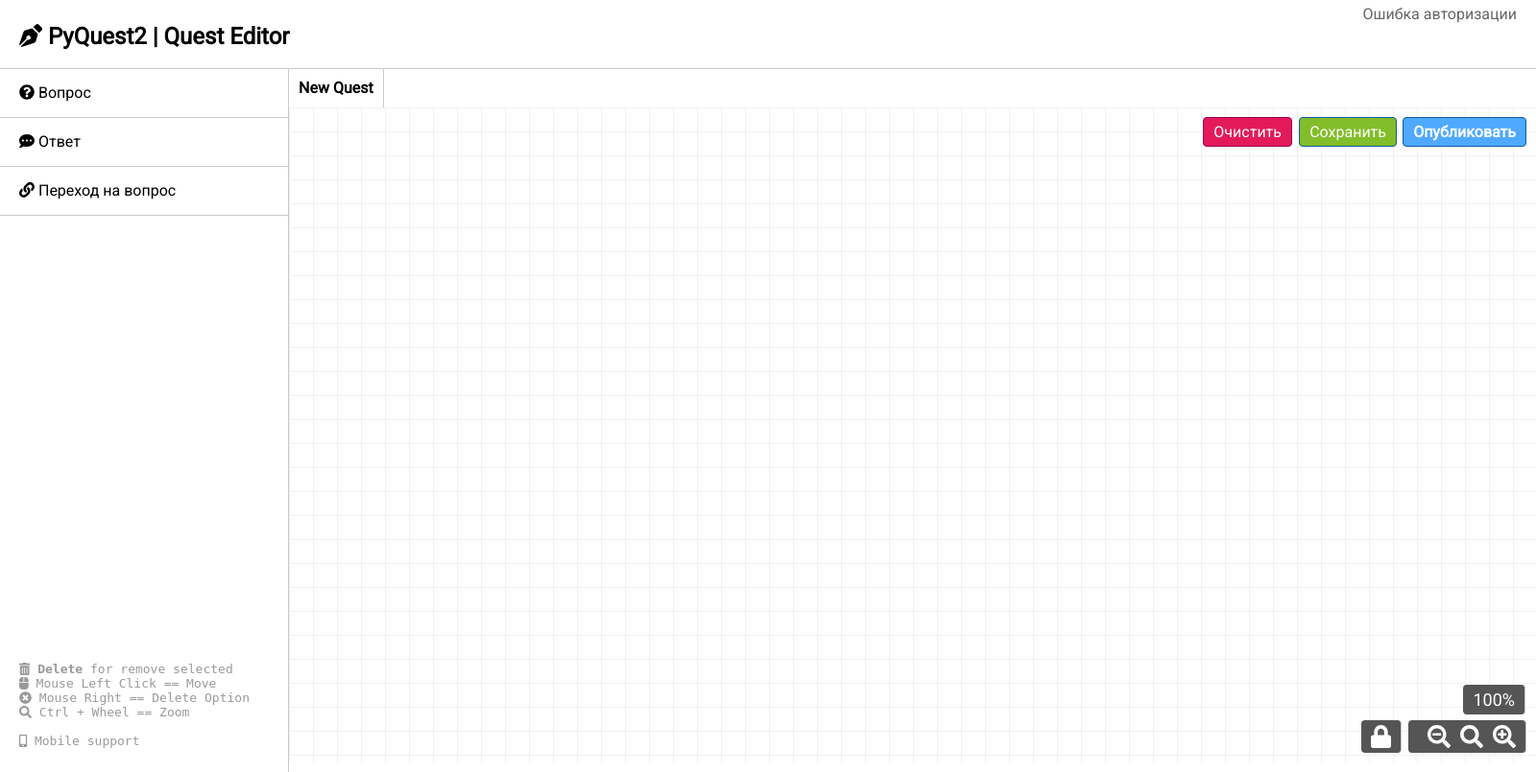
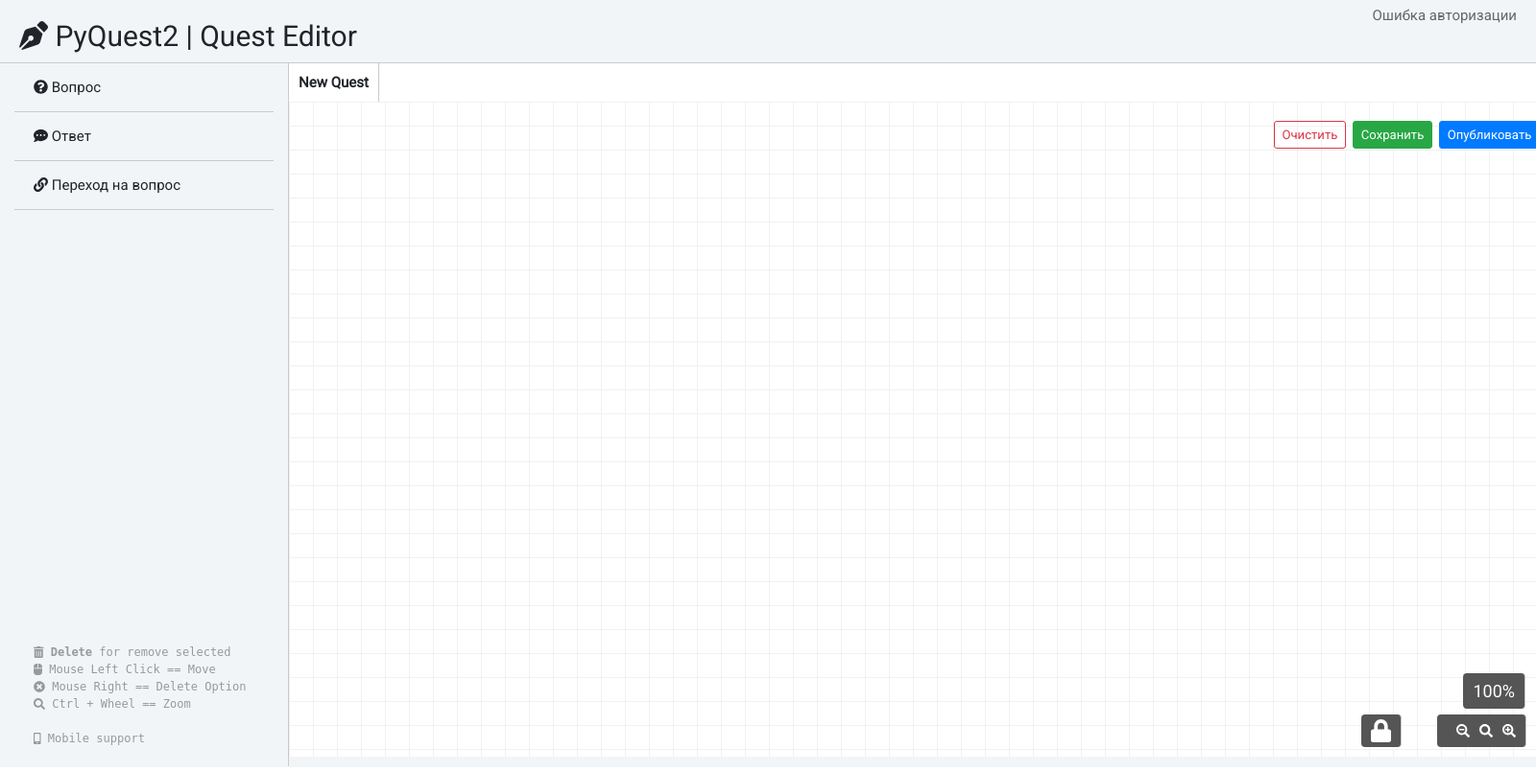
Before and after one commit to Granduca/PYQuest2, a Flask app: template web/quest_editor/templates/quest_editor.html in a window 1600 px wide; the page is wider, and only the part inside the window is pictured. Shown: that part at 96% size. Run offline with Flask 2, Linux system fonts and the light colour scheme; the template is opened without the code that fills it, so the values that code supplies are empty; some libraries are stand-ins or nearby versions.

Commit message:
add: bootstrap for editor add: profile modal fix: minor fixes

```diff
--- a/web/profile/static/style.css
+++ b/web/profile/static/style.css
@@ -1,13 +1,8 @@
-body {
-    background-color: #f2f5f8;
-    border-radius: 10px
-}
-
 .card {
     width: 500px;
     border: none;
     border-radius: 10px;
-    background-color: #fff
+    background-color: #f2f5f8
 }
 
 .stats {
--- a/web/profile/templates/profile_modal.html
+++ b/web/profile/templates/profile_modal.html
@@ -1,5 +1,5 @@
 <link rel="stylesheet" href="{{ url_for('profile.static', filename='style.css')}}">
-<div class="container mt-5 d-flex justify-content-center">
+<div class="container d-flex justify-content-center">
     <div class="card p-3">
         <div class="d-flex align-items-center">
             {% if google_upic %}
--- a/web/quest_editor/static/style.css
+++ b/web/quest_editor/static/style.css
@@ -38,6 +38,8 @@ html, body {
   height: 100vh;
   overflow: hidden;
   font-family: 'Roboto', sans-serif;
+  font-size: 15px;
+  background-color: #f2f5f8;
 }
 
 header {
@@ -61,6 +69,7 @@ header a {
   padding-left: 20px;
   font-family: monospace;
   color: #999999;
+  font-size: 12px;
 }
 
 #s-rectBox {
@@ -169,47 +178,20 @@ cursor: pointer;
   font-weight: bold;
 }
 
-.btn-export {
+.btn-block {
+  width: 20%;
   float: right;
   position: absolute;
   top: 10px;
-  right: 10px;
-  color: white;
-  font-weight: bold;
-  border: 1px solid #0e5ba3;
-  background: #4ea9ff;
-  padding: 5px 10px;
-  border-radius: 4px;
-  cursor: pointer;
+  right: 20px;
   z-index: 5;
+  padding: .175rem .45rem;
 }
 
-.btn-save {
-  float: right;
-  position: absolute;
-  top: 10px;
-  right: 145px;
-  color: white;
-  border: 1px solid #0e5ba3;
-  background: #82bd2a;
-  padding: 5px 10px;
-  border-radius: 4px;
-  cursor: pointer;
-  z-index: 5;
+.nav-block {
+  padding: .175rem .45rem;
 }
 
-.btn-clear {
-  float: right;
-  position: absolute;
-  top: 10px;
-  right: 254px;
-  color: white;
-  border: 1px solid #96015b;
-  background: #e3195a;
-  padding: 5px 10px;
-  border-radius: 4px;
-  cursor: pointer;
-  z-index: 5;
 }
 .swal-wide{
     width:80% !important;
--- a/web/quest_editor/templates/quest_editor.html
+++ b/web/quest_editor/templates/quest_editor.html
@@ -16,32 +16,32 @@
     <meta name="description" content="Node editor">
     <link rel="icon" href="{{ url_for('quest_editor.static', filename='img/favicon.ico') }}">
     <link rel="stylesheet" href="{{ url_for('quest_editor.static', filename='node_modules/izitoast/dist/css/iziToast.min.css')}}">
+    <link rel="stylesheet" href="{{ url_for('static', filename='node_modules/bootstrap/dist/css/bootstrap.min.css')}}">
     <link rel="stylesheet" href="{{ url_for('quest_editor.static', filename='node_modules/drawflow/dist/drawflow.min.css')}}">
     <link rel="stylesheet" href="{{ url_for('quest_editor.static', filename='node_modules/@fortawesome/fontawesome-free/css/all.min.css')}}">
     <link href="https://fonts.googleapis.com/css2?family=Roboto&display=swap" rel="stylesheet">
     <link rel="stylesheet" href="{{ url_for('quest_editor.static', filename='node_modules/selectables/selectables.css')}}">
     <link rel="stylesheet" type="text/css" href="{{ url_for('quest_editor.static', filename='style.css')}}" />
+    <script src="{{ url_for('static', filename='lang/js/lang.js')}}" type="text/javascript"></script>
 </head>
 <body>
-    <script src="{{ url_for('static', filename='lang/js/lang.js')}}" type="text/javascript"></script>
+    <script src="{{ url_for('quest_editor.static', filename='node_modules/izitoast/dist/js/iziToast.min.js')}}" type="text/javascript"></script>
+    <script src="{{ url_for('quest_editor.static', filename='node_modules/jquery/dist/jquery.min.js')}}"></script>
+    <script src="{{ url_for('quest_editor.static', filename='node_modules/drawflow/dist/drawflow.min.js')}}"></script>
+    <script src="{{ url_for('static', filename='node_modules/bootstrap/dist/js/bootstrap.min.js')}}"></script>
     <script src="https://www.google.com/recaptcha/api.js"></script>
-    <script src="{{ url_for('quest_editor.static', filename='node_modules/izitoast/dist/js/iziToast.min.js')}}" type="text/javascript"></script>
-    <script src="{{ url_for('quest_editor.static', filename='node_modules/drawflow/dist/drawflow.min.js')}}"></script>
     <script src="{{ url_for('quest_editor.static', filename='node_modules/@fortawesome/fontawesome-free/js/all.min.js')}}"></script>
     <script src="{{ url_for('quest_editor.static', filename='node_modules/sweetalert2/dist/sweetalert2.all.min.js')}}"></script>
     <script src="{{ url_for('quest_editor.static', filename='node_modules/micromodal/dist/micromodal.min.js')}}"></script>
-    <script src="{{ url_for('quest_editor.static', filename='node_modules/jquery/dist/jquery.min.js')}}"></script>
     <script src="{{ url_for('quest_editor.static', filename='node_modules/selectables/selectables.js')}}"></script>
     <header>
         <nav>
             {% if google_uname %}
             {% if google_upic %}
-            <div class="Header-item">
-                <div class="Header-item google-hello"><b>{{google_uname}}</b></div>
-                <div class="Header-item">
-                    <img class="google-user-pic" src="{{google_upic}}">
-                    <div class="Header-item google-logout"><a href="{{ url_for('auth.google.logout') }}">Выйти</a></div>
-                </div>
+            <div class="button d-flex flex-row align-items-center nav-block">
+                <button type="button" class="btn btn-outline-info" data-toggle="modal" data-target="#profileModal">{{google_uname}}</button>
+                <div class="image btn"> <img src="{{google_upic}}" class="rounded" width="36" data-backdrop="false" data-toggle="modal" data-target="#profileModal"> </div>
+                <a href="{{ url_for('auth.google.logout') }}" role="button" class="btn btn-outline-secondary">Выйти</a>
             </div>
             {% else %}
             Ошибка авторизации
@@ -60,6 +60,7 @@
         <h2><i class="fas fa-pen-nib"></i> PyQuest2 | Quest Editor</h2>
         {% endif %}
     </header>
+    <main>
         <div class="wrapper" id="wrapper">
             <div class="col">
                 <!--      <div class="drag-drawflow start" draggable="true" ondragstart="drag(event)" data-node="start">-->
@@ -95,15 +96,17 @@
                         {% if quest_name %}
                         <li onclick="editor.changeModule('{{quest_name}}'); changeModule(event);" class="selected">{{quest_name}}</li>
                         {% else %}
-                    <li onclick="editor.changeModule('New Quest'); changeModule(event);" class="selected">New Quest</li>
+                        <li onclick="editor.changeModule('{{quest_name}}'); changeModule(event);" class="selected">New Quest</li>
                         {% endif %}
                         <!-- <li onclick="editor.changeModule('Other'); changeModule(event);">Other Module</li> -->
                     </ul>
                 </div>
                 <div id="drawflow" ondrop="drop(event)" ondragover="allowDrop(event)">
-                <div class="btn-export" onclick="publish()">Опубликовать</div>
-                <div class="btn-save" onclick="export_json()">Сохранить</div>
-                <div class="btn-clear" onclick="editor_clear()">Очистить</div>
+                    <div class="button mt-2 d-flex flex-row align-items-center btn-block">
+                        <button class="btn btn-sm btn-outline-danger w-100" onclick="editor_clear()">Очистить</button>
+                        <button class="btn btn-sm btn-primary btn-success w-100 ml-2" onclick="export_json()">Сохранить</button>
+                        <button class="btn btn-sm btn-primary w-100 ml-2" onclick="publish()">Опубликовать</button>
+                    </div>
                     <div class="btn-lock">
                         <i id="lock" class="fas fa-lock" onclick="editor.editor_mode='fixed'; changeMode('lock');"></i>
                         <i id="unlock" class="fas fa-lock-open" onclick="editor.editor_mode='edit'; changeMode('unlock');" style="display:none;"></i>
@@ -117,6 +120,7 @@
                 </div>
             </div>
         </div>
+    </main>
 
     {% if min_js %}
     {% if min_js == 'true' %}
@@ -145,11 +149,29 @@
         //]]>
     </script>
 
-</body>
+    <!-- Modal -->
+    <div class="modal fade" id="profileModal" tabindex="-1" role="dialog" aria-labelledby="Профиль"
+         aria-hidden="true">
+        <div class="modal-dialog" role="document">
+            <div class="modal-content">
+                <div class="modal-header">
+                    <h5 class="modal-title" id="exampleModalLabel">Карточка вашего профиля</h5>
+                    <button type="button" class="close" data-dismiss="modal" aria-label="Close">
+                        <span aria-hidden="true">&times;</span>
+                    </button>
+                </div>
+                <div class="modal-body">
+                    {% include 'profile_modal.html' %}
+                </div>
+<!--                <div class="modal-footer">-->
+<!--                </div>-->
+            </div>
+        </div>
+    </div>
 
 <!-- Preloader -->
 <div id="preloader">
 	<div id="status">&nbsp;</div>
 </div>
-
+</body>
 </html>
```
Also changed, not shown: other parts of web/quest_editor/static/style.css (+16 -30 lines), web/quest_editor/quest_editor.py (+9 -1 lines). Lines whose indentation alone changed are shown as unchanged.
